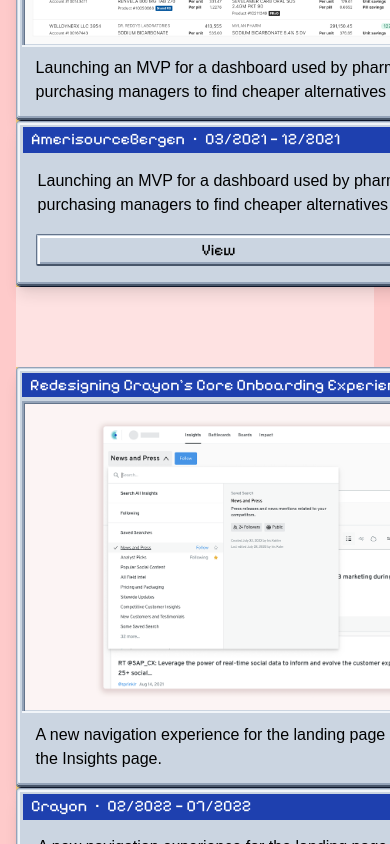
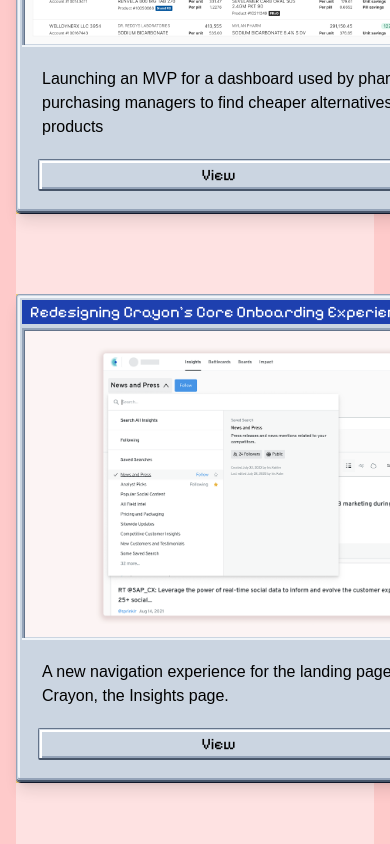
Before and after one commit to jinny-seo/portfolio-linkedin, a Next.js app: page / in a window 390 px wide. Shown: the part 1280-2124 px from the top of the page. Built offline with nearby package versions, Linux system fonts and the light colour scheme; a web font is replaced by a local one.

Commit message:
Responsive show/hide for project preview description windows

```diff
--- a/src/components/ProjectFrame.tsx
+++ b/src/components/ProjectFrame.tsx
@@ -1,15 +1,19 @@
 import React from 'react';
 import Windows95Button from './Windows95Button';
 import { icon } from "@/assets/icon";
+import ProjectPreviewNav from './ProjectPreviewNav';
 
 interface ProjectFrameProps {
     children: React.ReactNode;
     label?: string;
     description?: string;
+    currProjLink: string;
+    prevProjLink: string | null;
+    nextProjLink: string | null;
     className?: string; //Optional className for customization
 }
 
-const ProjectFrame: React.FC<ProjectFrameProps> = ({children, label= "some label", description, className = ""}) => {
+const ProjectFrame: React.FC<ProjectFrameProps> = ({children, label= "some label", description, currProjLink, prevProjLink, nextProjLink, className = ""}) => {
     return (
         <div className="bg-slate-300 border-slate-900 border-b-[0.5px] border-r-[0.5px] rounded-[5px] shadow-lg">
         <div className="border-slate-400 border-t-[0.5px] border-l-[0.5px] rounded-[4px]">
@@ -39,7 +43,10 @@
 
                     </div>
                     </div>
-                    <span className='block px-[0.85rem] py-[0.6rem] md:hidden '>{description}</span>
+                    <div className='flex flex-col mx-1 mb-4 mt-1 md:hidden'>
+                        <span className='p-4 pb-5'>{description}</span>
+                        <ProjectPreviewNav currProjLink={currProjLink} prevProjLink={prevProjLink} nextProjLink={nextProjLink} />
+                    </div>
                 </div>
             </div>
             </div>
--- a/src/components/ProjectItem.tsx
+++ b/src/components/ProjectItem.tsx
@@ -20,15 +20,17 @@
 export const ProjectItem: React.FC<ProjectItemProps> = ({name, company, description, date, link, image, prevprojLink, nextProjLink}) => {
     return(
         <div className="relative md:mr-[72px] lg:mr-[350px] xl:mr-[500px] 2xl:mr-[600px] lg:max-w-[1024px]  bg-yellow-500/50">
-             <a href={link}>
+
                 {/* Project image */}
-                <ProjectFrame label={name} description={description}>
-                    <Image src={image} alt={name} className=""/>
+                <ProjectFrame label={name} description={description} currProjLink={link} prevProjLink={prevprojLink} nextProjLink={nextProjLink}>
+                    <a href={link}>
+                        <Image src={image} alt={name} className=""/>
+                    </a>
                 </ProjectFrame>
-            </a>
+
 
             {/* Project description */}
-            <div className="md:absolute md:top-1/2 md:-right-[72px] md:w-[380px] lg:-right-[56px] xl:-right-[168px] lg:w-[400px] xl:w-[480px] ">
+            <div className="hidden md:block md:absolute md:top-1/2 md:-right-[72px] md:w-[380px] lg:-right-[56px] xl:-right-[168px] lg:w-[400px] xl:w-[480px] ">
                 <ProjectPanel company={company} date={date} currProjLink={link} prevProjLink={prevprojLink} nextProjLink={nextProjLink}>
                     <div className="grid">
                         <p className=" px-[0.85rem] py-[0.6rem] max-w-none mb-0">{description}</p>
```
